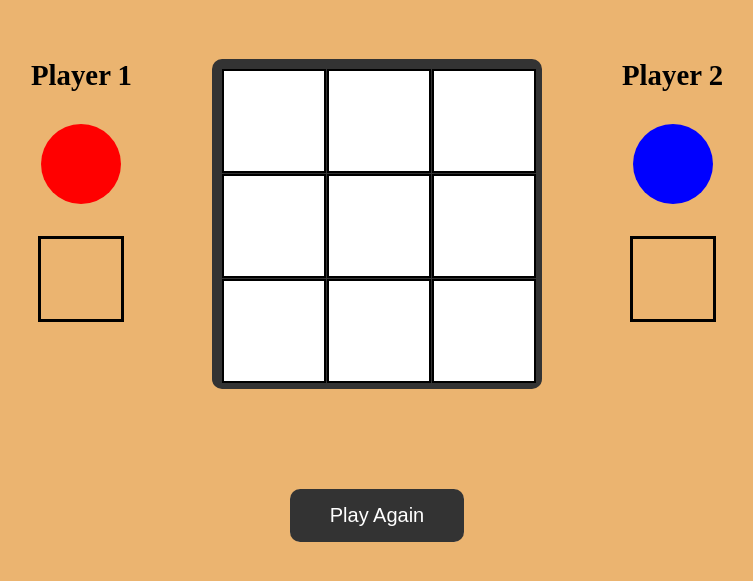
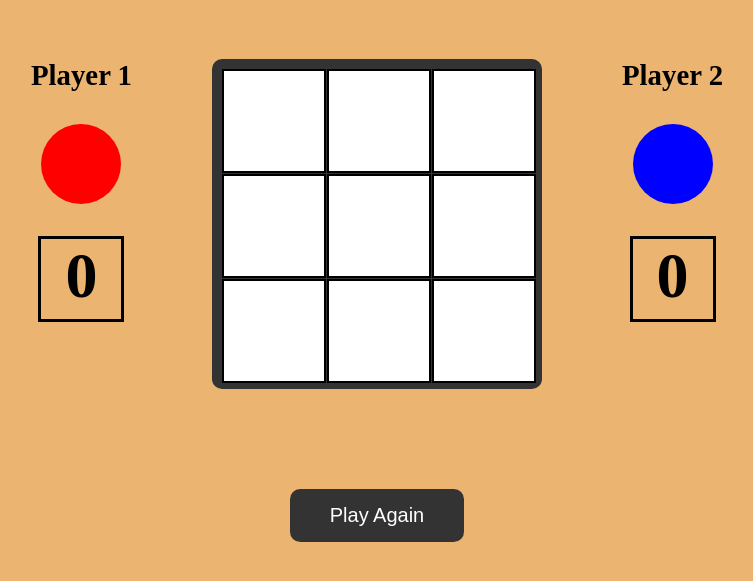
Before and after one commit to kyungwan2023F/Tic-Tac-Toe, a plain HTML site: page index.html in a window 1280 px wide. Shown: the part 127-708 px from the top of the page, without its empty margins (263-1016 px from the left). Drawn offline with Linux system fonts and the light colour scheme.

Commit message:
Default score 0

```diff
--- a/index.html
+++ b/index.html
@@ -13,13 +13,13 @@
             <div class="player">
                 <span>Player 1</span>
                 <div class="circle red"></div>
-                <div class="player1_score"></div>
+                <div class="player1_score">0</div>
             </div>
             <div class="board"></div>
             <div class="player">
                 <span>Player 2</span>
                 <div class="circle blue"></div>
-                <div class="player2_score"></div>
+                <div class="player2_score">0</div>
             </div>
         </div>
         <button class="play_again">Play Again</button>
```
